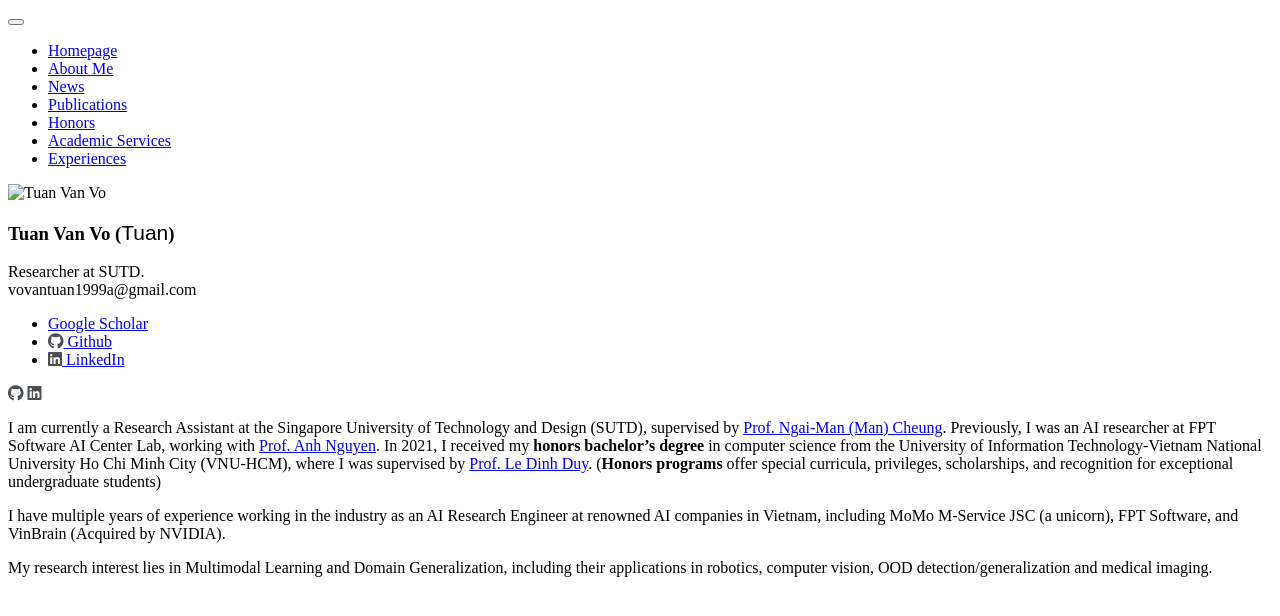
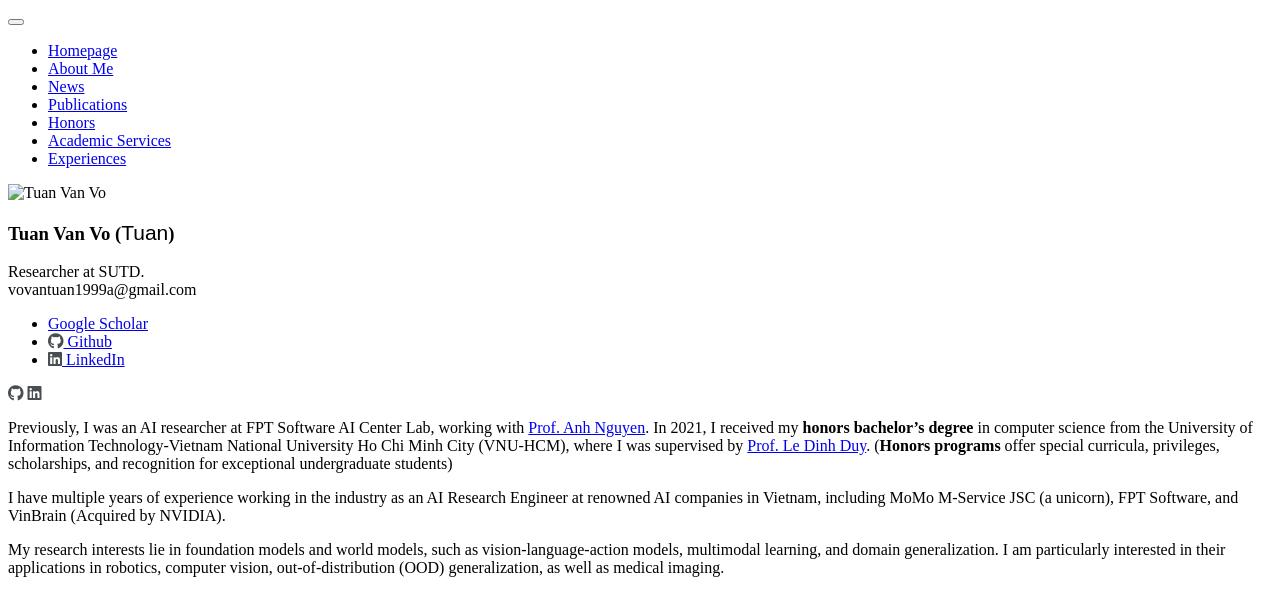
Before and after one commit to vovantuan1999a/tuanvovan, a Jekyll site: the page built from _pages/includes/intro.md, in a window 1280 px wide. Shown: the top 616 px of the page. Built offline with Jekyll 4.4.1, drawn with Linux system fonts in a browser that asks for light colours; nearby versions of some CDN libraries; some web fonts are replaced; our own code applies the rules of GitHub Pages for plain Markdown files; a style sheet for code colours, icons or effects is not loaded.

Commit message:
Update intro.md

```diff
--- a/_pages/includes/intro.md
+++ b/_pages/includes/intro.md
@@ -1,5 +1,5 @@
-I am currently a Research Assistant at the Singapore University of Technology and Design (SUTD), supervised by [Prof. Ngai-Man (Man) Cheung](https://sites.google.com/site/mancheung0407/home?authuser=0). Previously, I was an AI researcher at FPT Software AI Center Lab, working with [Prof. Anh Nguyen](https://www.csc.liv.ac.uk/~anguyen/). In 2021, I received my **honors bachelor's degree** in computer science from the University of Information Technology-Vietnam National University Ho Chi Minh City (VNU-HCM), where I was supervised by [Prof. Le Dinh Duy](https://scholar.google.co.uk/citations?user=6lbtgt4AAAAJ&hl=en). (**Honors programs** offer special curricula, privileges, scholarships, and recognition for exceptional undergraduate students)
+Previously, I was an AI researcher at FPT Software AI Center Lab, working with [Prof. Anh Nguyen](https://www.csc.liv.ac.uk/~anguyen/). In 2021, I received my **honors bachelor's degree** in computer science from the University of Information Technology-Vietnam National University Ho Chi Minh City (VNU-HCM), where I was supervised by [Prof. Le Dinh Duy](https://scholar.google.co.uk/citations?user=6lbtgt4AAAAJ&hl=en). (**Honors programs** offer special curricula, privileges, scholarships, and recognition for exceptional undergraduate students)
 
 I have multiple years of experience working in the industry as an AI Research Engineer at renowned AI companies in Vietnam, including MoMo M-Service JSC (a unicorn), FPT Software, and VinBrain (Acquired by NVIDIA).
 
-My research interest lies in Multimodal Learning and Domain Generalization, including their applications in robotics, computer vision, OOD detection/generalization and medical imaging.
+My research interests lie in foundation models and world models, such as vision-language-action models, multimodal learning, and domain generalization. I am particularly interested in their applications in robotics, computer vision, out-of-distribution (OOD) generalization, as well as medical imaging.
```
